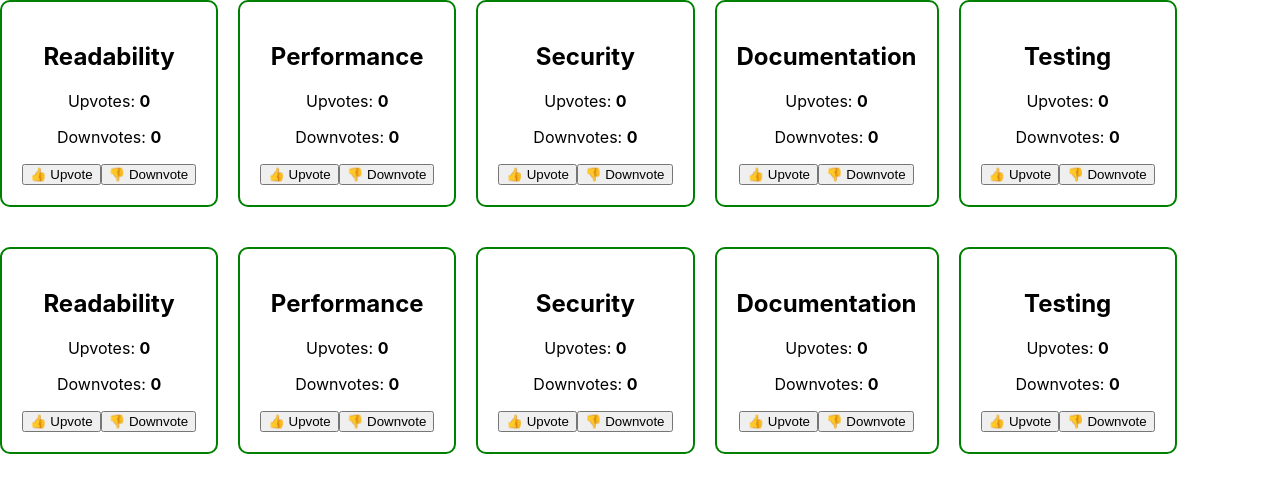
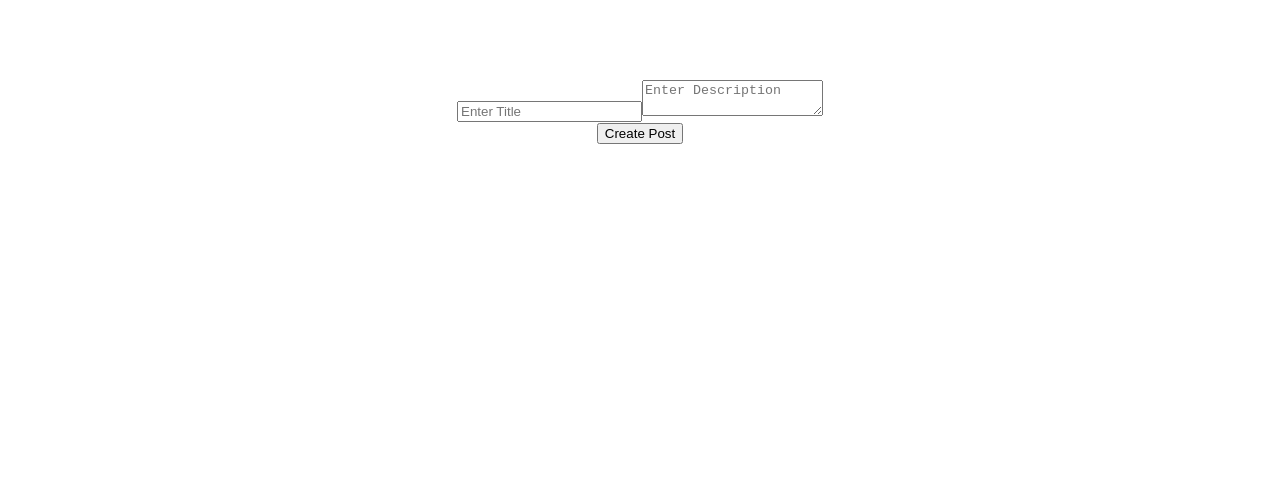
Before and after one commit to reetuTheCoder/HakerRankQst, a React (Create React App) app in the folder haker_rank_qst/: page / in a window 1280 px wide. Shown: the top 492 px of the page. Built offline with nearby package versions, Linux system fonts and the light colour scheme.

Commit message:
create blog post

```diff
--- a/haker_rank_qst/src/App.js
+++ b/haker_rank_qst/src/App.js
@@ -1,15 +1,22 @@
 import "./App.css";
 import CodeReviewFeedback from "./Components/CodeReviewFeedback/By_UseStateHook/CodeReviewFeedback";
 import CodeReviewFeedbacks from "./Components/CodeReviewFeedback/By_UseReducerHook/CodeReviewFeedback";
+import Blogs from "./Components/BlogPost/Blogs";
 
 function App() {
   return (
     <div className="App">
-      <CodeReviewFeedback />
+      {/* <CodeReviewFeedback /> */}
 
       <br />
       <br />
-      <CodeReviewFeedbacks />
+      {/* <CodeReviewFeedbacks /> */}
+
+
+        <br />
+      <br />
+
+      <Blogs/>
     </div>
   );
 }
--- /dev/null
+++ b/haker_rank_qst/src/Components/BlogPost/Blogs.js
@@ -0,0 +1,53 @@
+import React, { useState } from "react";
+import PostDisplay from "./PostDisplay";
+import InputFields from "./InputFields";
+
+const Blogs = () => {
+  const [title, setTitle] = useState("");
+  const [description, setDescription] = useState("");
+  const [posts, setPosts] = useState([]);
+
+  const createPost = () => {
+    if (title && description) {
+      console.log("hello", description, title);
+      setPosts([...posts, { title, description }]);
+      setTitle("");
+      setDescription("");
+    }
+  };
+
+  const deletePost = (deleteIndex) =>{
+   const updatedPost = posts.filter((ele, index)=> index !== deleteIndex)
+   setPosts(updatedPost)
+   console.log("updatedPost", updatedPost);
+
+   setPosts(updatedPost);
+  }
+  return (
+    <div>
+      <div>
+        <InputFields
+          title={title}
+          setTitle={setTitle}
+          description={description}
+          setDescription={setDescription}
+        />
+        <button onClick={createPost}>Create Post</button>
+      </div>
+      <div>
+        {posts.map((post, index) => {
+          return (
+            <PostDisplay
+              key={index}
+              title={post.title}
+              description={post.description}
+              onClick={()=> deletePost(index)}
+            />
+          );
+        })}
+      </div>
+    </div>
+  );
+};
+
+export default Blogs;
--- /dev/null
+++ b/haker_rank_qst/src/Components/BlogPost/InputFields.js
@@ -0,0 +1,20 @@
+import React from "react";
+function InputFields({ title, setTitle, setDescription, description }) {
+  return (
+    <div>
+      <input
+        type="text"
+        placeholder="Enter Title"
+        value={title}
+        onChange={(e) => setTitle(e.target.value)}
+      />
+      <textarea
+        placeholder="Enter Description"
+        value={description}
+        onChange={(e) => setDescription(e.target.value)}
+      />
+    </div>
+  );
+}
+
+export default InputFields;
--- /dev/null
+++ b/haker_rank_qst/src/Components/BlogPost/PostDisplay.js
@@ -0,0 +1,17 @@
+import React from "react";
+
+function PostDisplay({ title, description ,onClick}) {
+    console.log("titel",title);
+
+  return (
+    <div>
+      <div>
+        <h3>{title}</h3>
+        <p>{description}</p>
+        <button onClick={onClick}>Delete</button>
+      </div>
+    </div>
+  );
+}
+
+export default PostDisplay;
```
